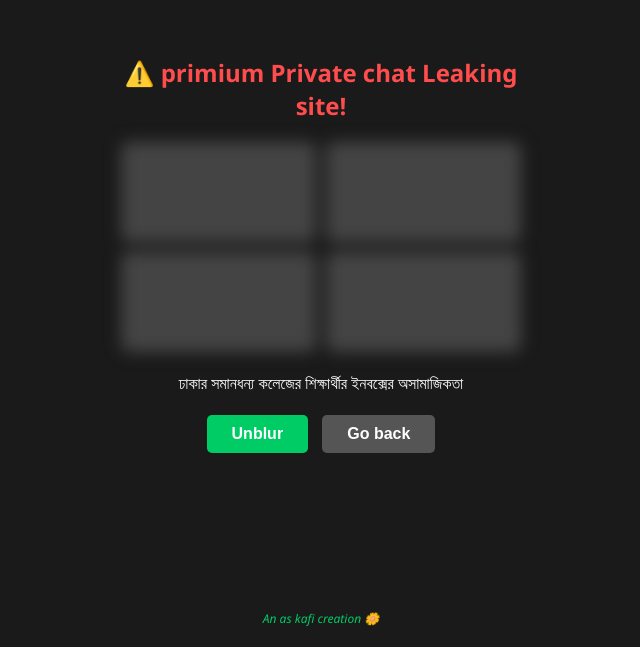
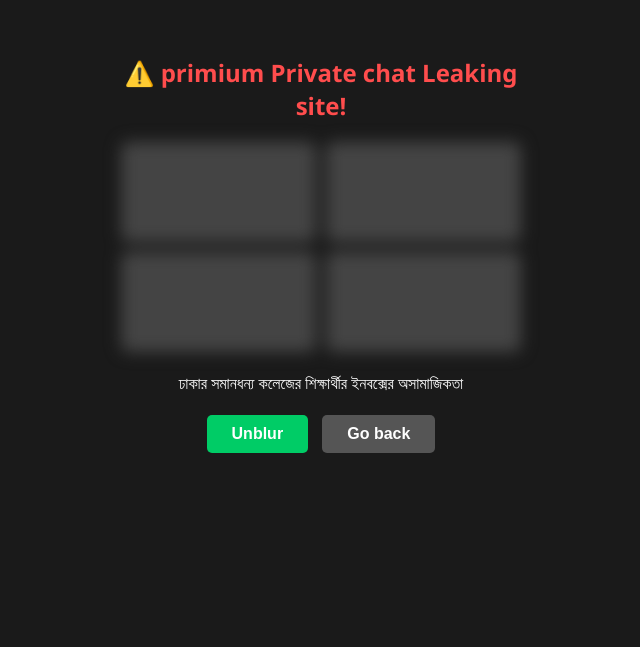
Before and after one commit to bhvviral-26/Dhkanow, a plain HTML site: page index.html in a window 1280 px wide. Shown: the part 153-800 px from the top of the page, without its empty margins (319-959 px from the left). Drawn offline with Linux system fonts and the light colour scheme.

Commit message:
Update index.html

```diff
--- a/index.html
+++ b/index.html
@@ -111,7 +111,7 @@
 
 
         <div class="footer">
-            <span class="highlight">An as kafi creation 🌼</span>
+            <span class="highlight"></span>
         </div>
     </div>
 
```
